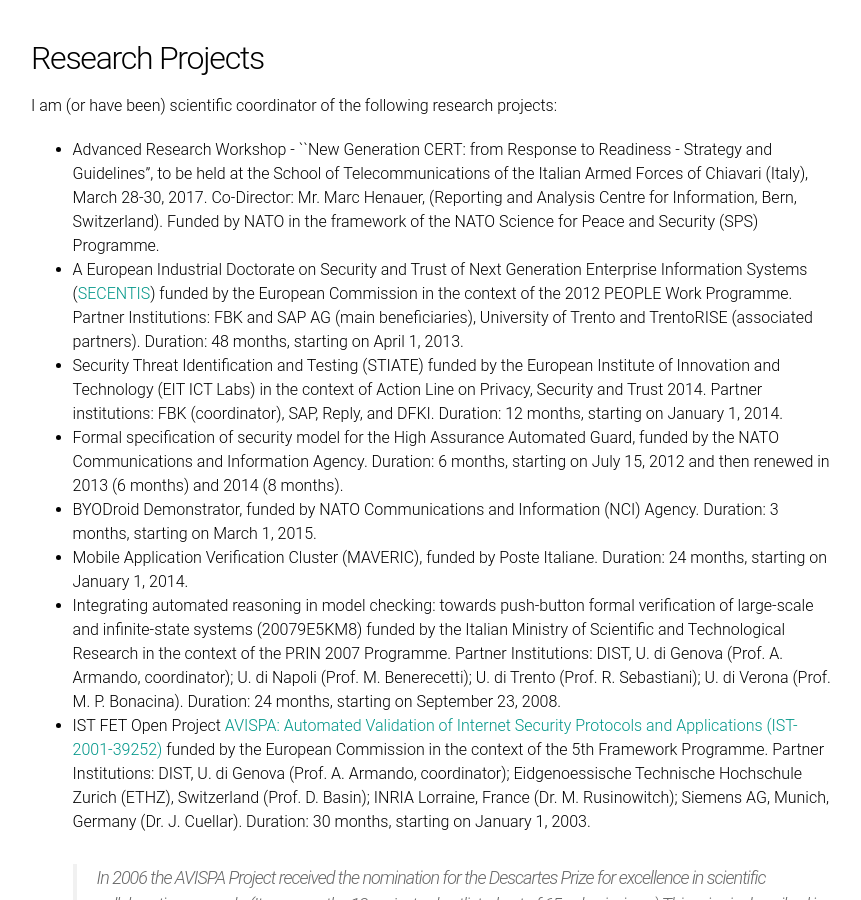
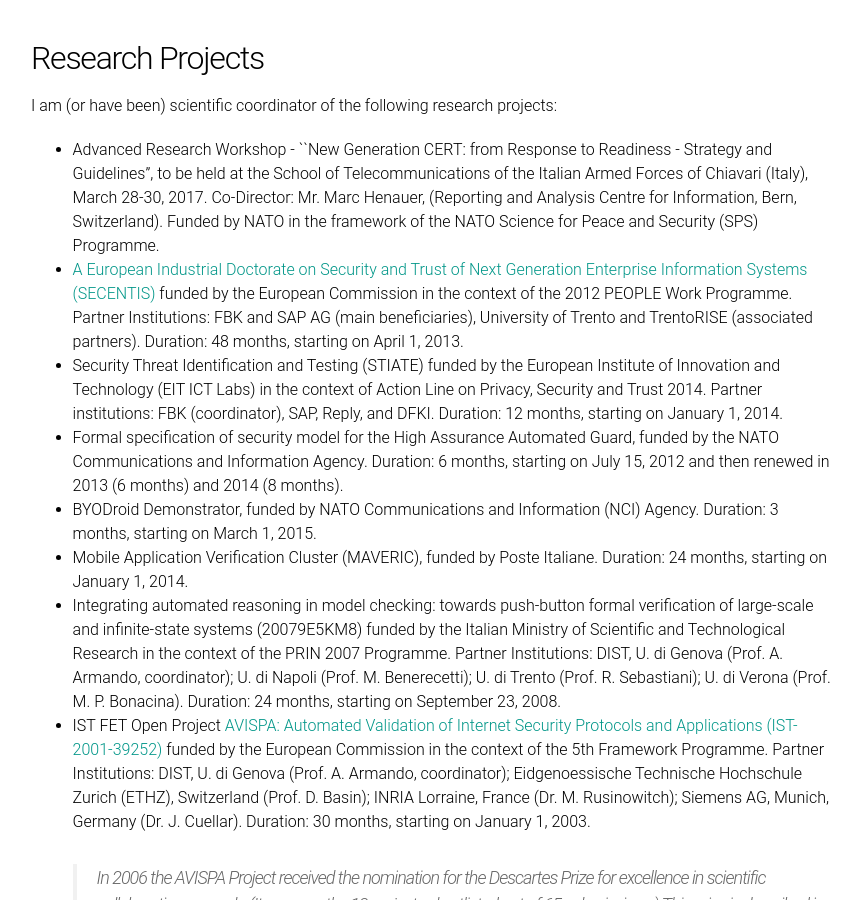
Before and after one commit to CSecLab/cseclab.github.io, a Jekyll site: the page built from alessandroHP.md, in a window 1280 px wide and 900 px high, scrolled down 4973 px. Shown: the whole window, without its empty margins (209-1070 px from the left). Built offline with Jekyll 4.4.1, drawn with Linux system fonts in a browser that asks for light colours.

Commit message:
*** empty log message ***

```diff
--- a/alessandroHP.md
+++ b/alessandroHP.md
@@ -135,7 +135,7 @@
 projects:
 
 - Advanced Research Workshop - ``New Generation CERT: from Response to Readiness - Strategy and Guidelines'', to be held at the School of Telecommunications of the Italian Armed Forces of Chiavari (Italy), March 28-30, 2017. Co-Director: Mr. Marc Henauer, (Reporting and Analysis Centre for Information, Bern, Switzerland). Funded by NATO in the framework of the NATO Science for Peace and Security (SPS) Programme.
-- A European Industrial Doctorate on Security and Trust of Next Generation Enterprise Information Systems ([SECENTIS](http://www.secentis.eu)) funded by the European Commission in the context of the 2012 PEOPLE Work Programme.  Partner Institutions: FBK and SAP AG (main beneficiaries), University of Trento and TrentoRISE (associated partners). Duration: 48 months, starting on April 1, 2013.
+- [A European Industrial Doctorate on Security and Trust of Next Generation Enterprise Information Systems (SECENTIS)](http://www.secentis.eu) funded by the European Commission in the context of the 2012 PEOPLE Work Programme.  Partner Institutions: FBK and SAP AG (main beneficiaries), University of Trento and TrentoRISE (associated partners). Duration: 48 months, starting on April 1, 2013.
 - Security Threat Identification and Testing (STIATE) funded by the European Institute of Innovation and Technology (EIT ICT Labs) in the context of Action Line on Privacy, Security and Trust 2014.  Partner institutions: FBK (coordinator), SAP, Reply, and DFKI.  Duration: 12 months, starting on January 1, 2014.
 - Formal specification of security model for the High Assurance Automated Guard, funded by the NATO Communications and Information Agency.  Duration: 6 months, starting on July 15, 2012 and then renewed in 2013 (6 months) and 2014 (8 months).
 - BYODroid Demonstrator, funded by NATO Communications and Information (NCI) Agency.  Duration: 3 months, starting on March 1, 2015.
```
